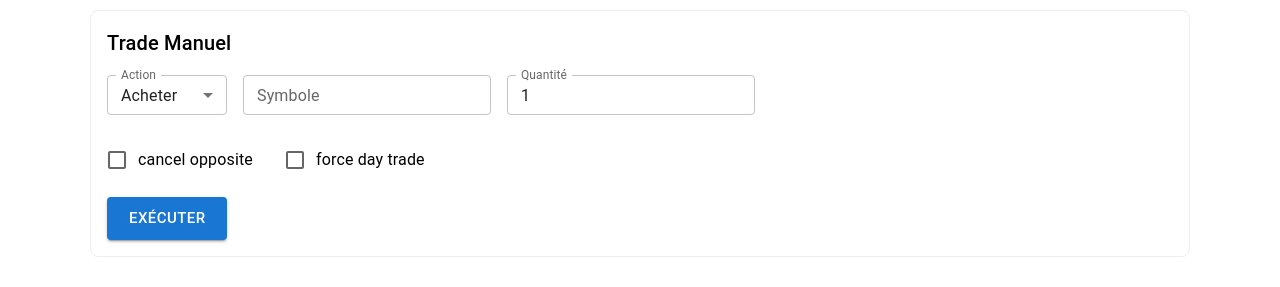
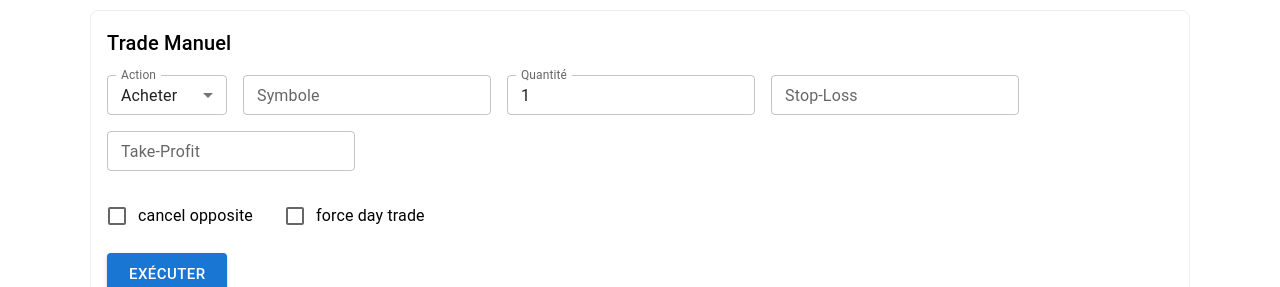
Before and after one commit to mli2000fr/ai-trade-j, a React (Create React App) app in the folder frontend/: page / in a window 1280 px wide. Shown: the part 665-952 px from the top of the page. Built offline with nearby package versions, Linux system fonts and the light colour scheme; no server answers.

Commit message:
refactor front

```diff
--- a/frontend/src/trade/TradePage.tsx
+++ b/frontend/src/trade/TradePage.tsx
@@ -109,7 +109,7 @@ const TradePage: React.FC = () => {
       const res = await fetch(TRADE_API_URL, {
         method: 'POST',
         headers: { 'Content-Type': 'application/json' },
-        body: JSON.stringify({ symbol, action, quantity, id: compteId, cancelOpposite, forceDayTrade }),
+        body: JSON.stringify({ symbol, action, quantity, id: compteId, cancelOpposite, forceDayTrade, stopLoss: action === 'buy' ? stopLoss || null : null, takeProfit: action === 'buy' ? takeProfit || null : null }),
       });
       const text = await res.text();
       setMessage(text);
@@ -117,6 +117,8 @@ const TradePage: React.FC = () => {
       setAiTextResult(null);
       setCancelOpposite(false);
       setForceDayTrade(false);
+      setStopLoss('');
+      setTakeProfit('');
       await loadPortfolio(true);
       await loadOrders();
     } catch (e) {
@@ -243,6 +245,8 @@ const TradePage: React.FC = () => {
   // Etat pour gérer la case à cocher 'cancel opposite'
   const [cancelOpposite, setCancelOpposite] = useState(false);
   const [forceDayTrade, setForceDayTrade] = useState(false);
+  const [stopLoss, setStopLoss] = useState<number | ''>('');
+  const [takeProfit, setTakeProfit] = useState<number | ''>('');
 
   return (
     <Box sx={{ maxWidth: 1100, mx: 'auto', p: { xs: 1, sm: 2, md: 3 } }}>
@@ -302,6 +306,10 @@ const TradePage: React.FC = () => {
         onTrade={handleTrade}
         onChangeCancelOpposite={setCancelOpposite}
         onChangeForceDayTrade={setForceDayTrade}
+        stopLoss={stopLoss}
+        takeProfit={takeProfit}
+        onChangeStopLoss={setStopLoss}
+        onChangeTakeProfit={setTakeProfit}
       />
       {/* Résultats AI et messages */}
       <TradeAIResults
--- a/frontend/src/trade/composants/TradeManualBlock.tsx
+++ b/frontend/src/trade/composants/TradeManualBlock.tsx
@@ -25,6 +25,10 @@ interface TradeManualBlockProps {
   onTrade: () => void;
   onChangeCancelOpposite: (value: boolean) => void;
   onChangeForceDayTrade: (value: boolean) => void;
+  stopLoss: number | '';
+  takeProfit: number | '';
+  onChangeStopLoss: (value: number | '') => void;
+  onChangeTakeProfit: (value: number | '') => void;
 }
 
 const TradeManualBlock: React.FC<TradeManualBlockProps> = ({
@@ -40,7 +44,11 @@ const TradeManualBlock: React.FC<TradeManualBlockProps> = ({
   onChangeQuantity,
   onTrade,
   onChangeCancelOpposite,
-  onChangeForceDayTrade
+  onChangeForceDayTrade,
+  stopLoss,
+  takeProfit,
+  onChangeStopLoss,
+  onChangeTakeProfit
 }) => (
   <Box sx={{ mb: 3, p: 2, border: '1px solid #eee', borderRadius: 2 }}>
     <Typography variant="h6" sx={{ mb: 2 }}>Trade Manuel</Typography>
@@ -74,6 +82,29 @@ const TradeManualBlock: React.FC<TradeManualBlockProps> = ({
         size="small"
         sx={{ minWidth: 100 }}
       />
+      {/* Inputs conditionnels pour stop-loss et take-profit */}
+      {action === 'buy' && (
+        <>
+          <TextField
+            label="Stop-Loss"
+            type="number"
+            inputProps={{ min: 0, step: 'any' }}
+            value={stopLoss}
+            onChange={e => onChangeStopLoss(e.target.value === '' ? '' : parseFloat(e.target.value))}
+            size="small"
+            sx={{ minWidth: 120 }}
+          />
+          <TextField
+            label="Take-Profit"
+            type="number"
+            inputProps={{ min: 0, step: 'any' }}
+            value={takeProfit}
+            onChange={e => onChangeTakeProfit(e.target.value === '' ? '' : parseFloat(e.target.value))}
+            size="small"
+            sx={{ minWidth: 120 }}
+          />
+        </>
+      )}
       <Box sx={{ width: '100%', display: 'flex', gap: 2, alignItems: 'center', mt: 1 }}>
         <FormControlLabel
           control={
```
Also changed, not shown: 2 other files (tests, documents, lock files or other folders).
